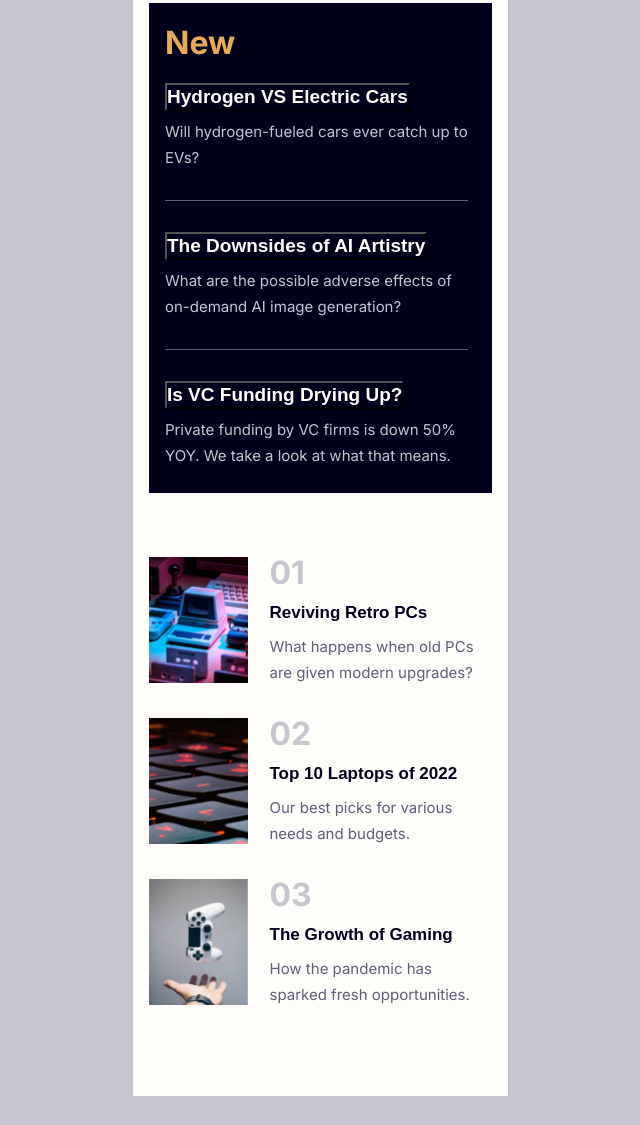
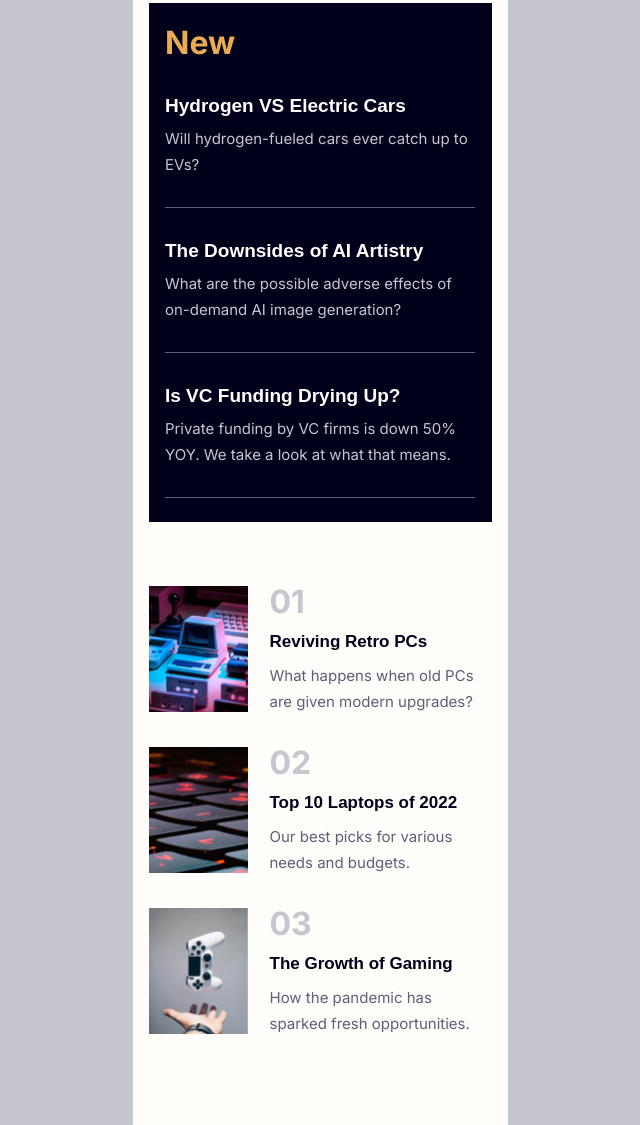
Before and after one commit to Dawid-LDZ/Project-03, a plain HTML site: page index.html in a window 1280 px wide. Shown: the part 797-1922 px from the top of the page, without its empty margins (320-960 px from the left). Before the commit the page ends 1893 px from the top, so only its background shows below. Drawn offline with Linux system fonts and the light colour scheme.

Commit message:
optymalizacja kodu + JS

```diff
--- a/index.html
+++ b/index.html
@@ -56,86 +56,128 @@
           </p>
           <button class="home_button">READ MORE</button>
         </section>
-        <section class="new">
-          <div class="all">
+        <section class="new" id="new_art">
                 <h2 id="new">New</h2>
-            <!--div class="only_articles"-->
-                <article class="new_article">
-                  <button class="new_button">Hydrogen VS Electric Cars</button>
-                  <p class="new_par">Will hydrogen-fueled cars ever catch up to EVs?</p>
-                </article>
-                <div class="par_separator"></div>
-                <article class="new_article">
-                  <button class="new_button">The Downsides of AI Artistry</button>
-                  <p class="new_par">What are the possible adverse effects of on-demand AI image
-                    generation?
-                  </p>
-                </article>
-                <div class="par_separator"></div>
-                <article class="new_article">
-                  <button class="new_button">Is VC Funding Drying Up?</button>
-                  <p class="new_par">
-                  Private funding by VC firms is down 50% YOY. We take a look at what
-                  that means.
-                  </p>
-                </article>
-            <!--/div-->
-          </div>
         </section>
         <section id="pop" class="popular">
-          <article class="popular_article">
-            <img
-            src="assets/images/image-retro-pcs.jpg"
-            alt="retro PC"
-            class="popul_img"
-            />
-            <div class="popular_items">
-              <h3>01</h3>
-              <button class="popul_button">Reviving Retro PCs</button>
-              <p class="popul_par">
-              What happens when old PCs are given modern upgrades?
-              </p>
-            </div>
-          </article>
-          <article class="popular_article">
-            <img
-            src="assets/images/image-top-laptops.jpg"
-            alt="laptop keyboard"
-            class="popul_img"
-            />
-            <div class="popular_items">
-              <h3>02</h3>
-              <button class="popul_button">Top 10 Laptops of 2022</button>
-              <p class="popul_par">
-              Our best picks for various needs and budgets.
-              </p>
-            </div>
-          </article>
-          <article class="popular_article">
-            <img
-            src="assets/images/image-gaming-growth.jpg"
-            alt="gaming pad"
-            class="popul_img"
-            />
-            <div class="popular_items">
-              <h3>03</h3>
-              <button class="popul_button">The Growth of Gaming</button>
-              <p class="popul_par">
-              How the pandemic has sparked fresh opportunities.
-              </p>
-            </div>
-          </article>
         </section>
       <main>
     </div>
-<script>
+  <script>
   let mobile_menu = document.getElementById("mobile_menu");
+  function toggleMenu() {
+  mobile_menu.classList.toggle("open_menu");
+  }
+  function start() {
+  addElementToNews();
+  addElementToPopular();
+}
+function newsElement(title, text) {
+  const wrapper = document.createElement("article");
+  const titleElement = document.createElement("button");
+  const textElement = document.createElement("p");
 
-  function toggleMenu(){
-    mobile_menu.classList.toggle("open_menu")
-  }
-</script>
-<!--comment-->
-<!--comment-->
+  titleElement.innerText = title;
+  textElement.innerText = text;
+
+  wrapper.insertAdjacentElement("afterbegin", titleElement);
+  wrapper.insertAdjacentElement("beforeend", textElement);
+
+  wrapper.classList.add("new_article");
+  titleElement.classList.add("new_button");
+  textElement.classList.add("new_par");
+
+  console.log(wrapper);
+
+  document
+    .querySelector("#new_art")
+    .insertAdjacentElement("beforeend", wrapper);
+}
+function addElementToNews() {
+  const newsData = [
+    {
+      title: "Hydrogen VS Electric Cars",
+      text: "Will hydrogen-fueled cars ever catch up to EVs?",
+    },
+    {
+      title: "The Downsides of AI Artistry",
+      text: "What are the possible adverse effects of on-demand AI image generation?",
+    },
+    {
+      title: "Is VC Funding Drying Up?",
+      text: "Private funding by VC firms is down 50% YOY. We take a look at what that means.",
+    },
+  ];
+  newsData.map((e) => {
+    console.log(e);
+    newsElement(e.title, e.text);
+  });
+}
+
+function popularElement(pic, picalt, id_no, title, text) {
+  const wrapper1 = document.createElement("article");
+  const picture = document.createElement("img");
+  const wrapper2 = document.createElement("div");
+  const idElement = document.createElement("h3");
+  const titleElement = document.createElement("button");
+  const textElement = document.createElement("p");
+
+  picture.src = pic;
+  idElement.innerText = id_no;
+  titleElement.innerText = title;
+  textElement.innerText = text;
+
+  wrapper1.insertAdjacentElement("afterbegin", picture);
+  wrapper1.insertAdjacentElement("beforeend", wrapper2);
+  wrapper2.insertAdjacentElement("afterbegin", titleElement);
+  wrapper2.insertAdjacentElement("afterbegin", idElement);
+  wrapper2.insertAdjacentElement("beforeend", textElement);
+
+  wrapper1.classList.add("popular_article");
+  wrapper1.setAttribute("id", id_no);
+  picture.classList.add("popul_img");
+  picture.setAttribute("alt", picalt);
+  wrapper2.classList.add("popular_items");
+  titleElement.classList.add("popul_button");
+  textElement.classList.add("popul_par");
+
+  console.log(wrapper1);
+
+  document.querySelector("#pop").insertAdjacentElement("beforeend", wrapper1);
+  document.getElementById(id_no).insertAdjacentElement("afterbegin", picture);
+  document.getElementById(id_no).insertAdjacentElement("beforeend", wrapper2);
+}
+function addElementToPopular() {
+  const popData = [
+    {
+      id_no: "01",
+      pic: "assets/images/image-retro-pcs.jpg",
+      picalt: "retro-pc",
+      title: "Reviving Retro PCs",
+      text: "What happens when old PCs are given modern upgrades?",
+    },
+    {
+      id_no: "02",
+      pic: "assets/images/image-top-laptops.jpg",
+      picalt: "keyboard",
+      title: "Top 10 Laptops of 2022",
+      text: "Our best picks for various needs and budgets.",
+    },
+    {
+      id_no: "03",
+      pic: "assets/images/image-gaming-growth.jpg",
+      picalt: "gaming pad",
+      title: "The Growth of Gaming",
+      text: "How the pandemic has sparked fresh opportunities.",
+    },
+  ];
+  popData.map((e) => {
+    console.log(e);
+    popularElement(e.pic, e.picalt, e.id_no, e.title, e.text);
+  });
+}
+start();
+
+  </script>
   </body>
 </html>
--- a/style.css
+++ b/style.css
@@ -18,6 +18,9 @@ body {
 * {
   margin: 0px;
   padding: 0px;
+}
+html {
+  scroll-behavior: smooth;
 }
 .wrapper {
   width: 343px;
@@ -155,13 +158,6 @@ p {
   align-content: space-between;
   padding: 7% 0;
 }
-.all {
-  display: grid;
-  align-content: space-between;
-  justify-content: center;
-  gap: 20px;
-}
-
 .new_article {
   width: 310px;
   justify-items: start;
@@ -181,18 +177,15 @@ h2 {
   color: var(--Off-white);
   transition-duration: 0.4s;
   background: transparent;
-  margin-bottom: 8px;
+  border: transparent;
+  margin-top: 31px;
   text-align: left;
 }
 .new_par {
   color: var(--GrayishBlue);
-}
-.par_separator {
-  width: 303px;
-  height: 1px;
-  margin-top: 9px;
-  margin-bottom: 11px;
-  background-color: var(--DarkGrayishBlue);
+  margin-top: 8px;
+  padding-bottom: 29px;
+  border-bottom: 1px solid var(--DarkGrayishBlue);
 }
 .popular {
   display: grid;
```
